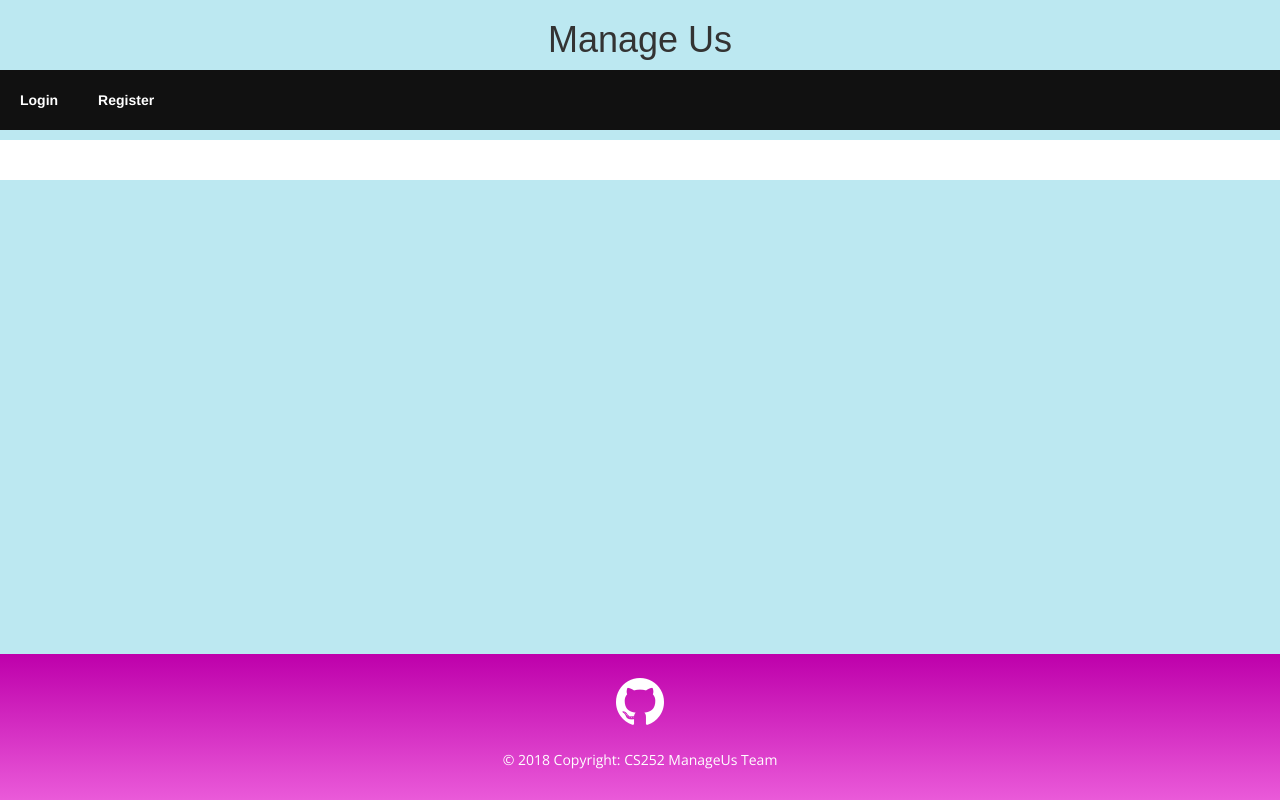
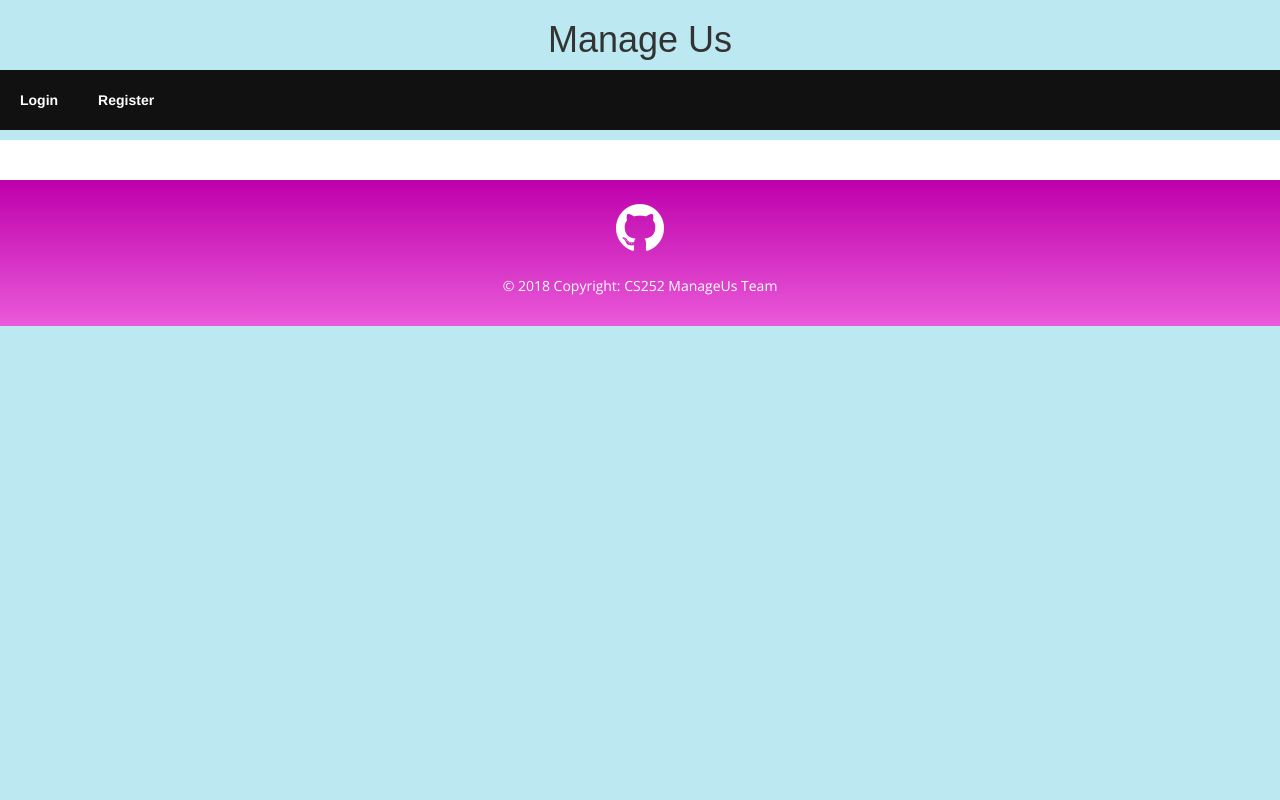
Before and after one commit to cg505/ManageUs, a React (Create React App) app: page / in a window 1280 px wide. Built offline with nearby package versions, Linux system fonts and the light colour scheme.

Commit message:
Moved Header to Top.js and updated index.css

```diff
--- a/src/Main.js
+++ b/src/Main.js
@@ -7,7 +7,8 @@ import {
 import LoginPanel from "./components/LoginPanel"
 import RegisterPanel from "./components/RegisterPanel"
 import App from "./App"
-import Intro from "./Bottom"
+import Bottom from "./Bottom"
+import Top from "./Top"
 
 class Main extends Component {
     render() {
@@ -15,17 +16,16 @@ class Main extends Component {
         <BrowserRouter>
             <div>
                 <h1>Manage Us</h1>
-                <ul className="header">
-                    <li><NavLink to="/Login">Login</NavLink></li>
-                    <li><NavLink to="/Register">Register</NavLink></li>
-                </ul>
+                <div className="header">
+                    <Route path="/" component={Top}/>
+                </div>
                 <div className="content">
                     <Route path="/Login" component={LoginPanel}/>
                     <Route path="/Register" component={RegisterPanel}/>
                     <Route path="/App" component={App}/>
                 </div>
-                <div className="contract" id="bottom">
-                    <Route path="/" component={Intro}/>
+                <div className="contact">
+                    <Route path="/" component={Bottom}/>
                 </div>
             </div>
         </BrowserRouter>
--- /dev/null
+++ b/src/Top.js
@@ -0,0 +1,24 @@
+import React, { Component } from "react";
+import {
+    Route,
+    NavLink,
+    BrowserRouter
+} from "react-router-dom";
+import LoginPanel from "./components/LoginPanel"
+import RegisterPanel from "./components/RegisterPanel"
+import App from "./App"
+import Bottom from "./Bottom"
+import './index.css'
+
+class Top extends Component {
+    render() {
+        return (
+        <ul className="header">
+        	<li><NavLink to="/Login">Login</NavLink></li>
+            <li><NavLink to="/Register">Register</NavLink></li>
+        </ul>
+        );
+    }
+}
+
+export default Top;
--- a/src/index.css
+++ b/src/index.css
@@ -1,9 +1,33 @@
+/* Top Header
+---------------------------------------*/
+.header {
+
+}
+
+ul.header li {
+  display: inline;
+  list-style-type: none;
+  margin: 0;
+}
+
+ul.header {
+  background-color: #111;
+  padding: 0;
+}
+ul.header li a {
+  color: #FFF;
+  font-weight: bold;
+  text-decoration: none;
+  padding: 20px;
+  display: inline-block;
+}
+
+
 /* Bottom Footer
 ---------------------------------------*/
 
-
 .Footer {
-  position: fixed;
+  position: relative;
   bottom: 0;
   left: 0;
   right: 0;
@@ -30,31 +54,18 @@
 body {
   background-color: #bce8f1;
   margin: 0;
+  overflow: scroll;
 }
 
 h1 {
   font-family: sans-serif;
   text-align: center;
 }
-ul.header li {
-  display: inline;
-  list-style-type: none;
-  margin: 0;
-}
-ul.header {
-  background-color: #111;
-  padding: 0;
-}
-ul.header li a {
-  color: #FFF;
-  font-weight: bold;
-  text-decoration: none;
-  padding: 20px;
-  display: inline-block;
-}
+
 .content {
   background-color: #FFF;
   padding: 20px;
+  overflow: scroll;
 }
 .content h2 {
   padding: 0;
```
